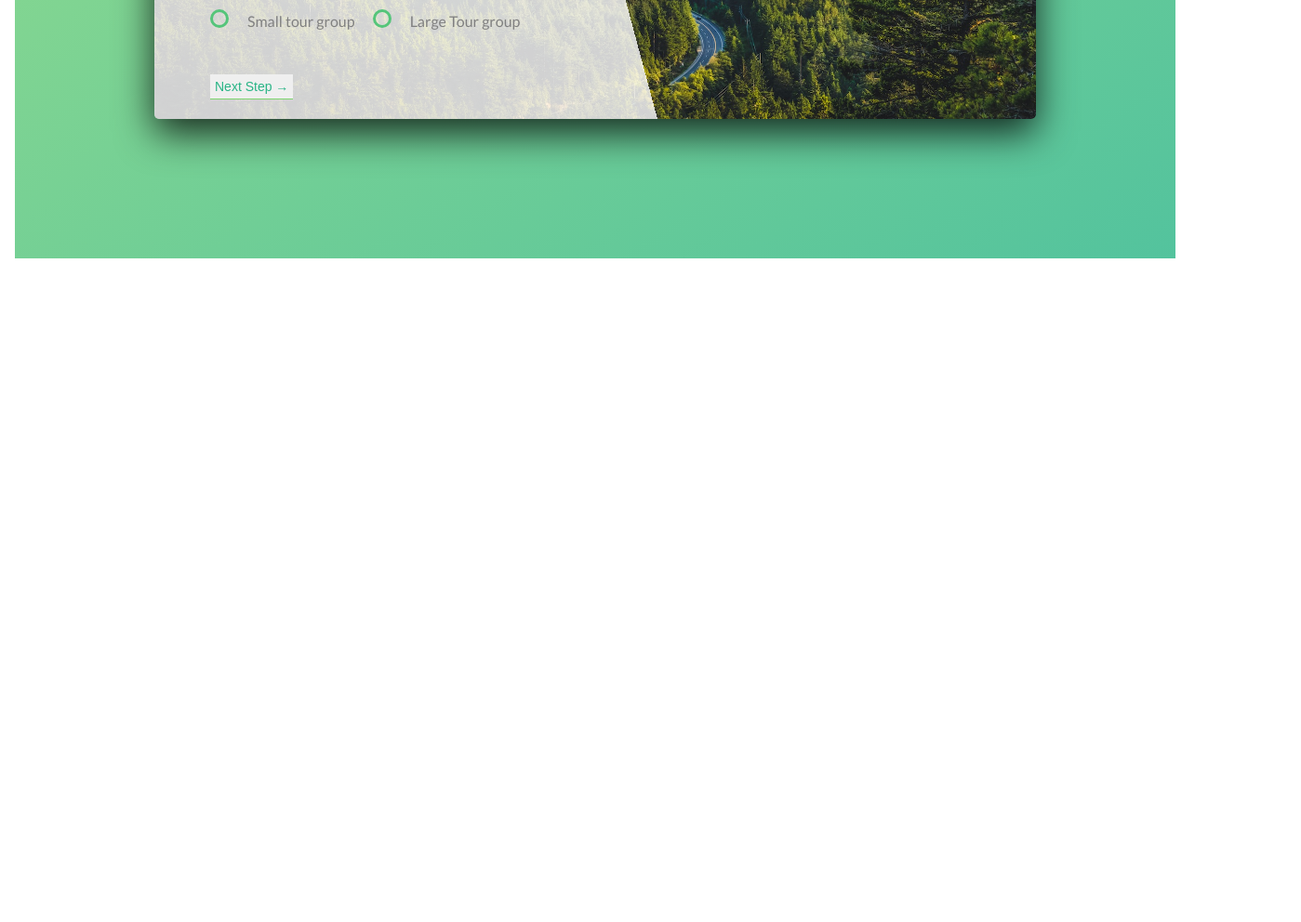
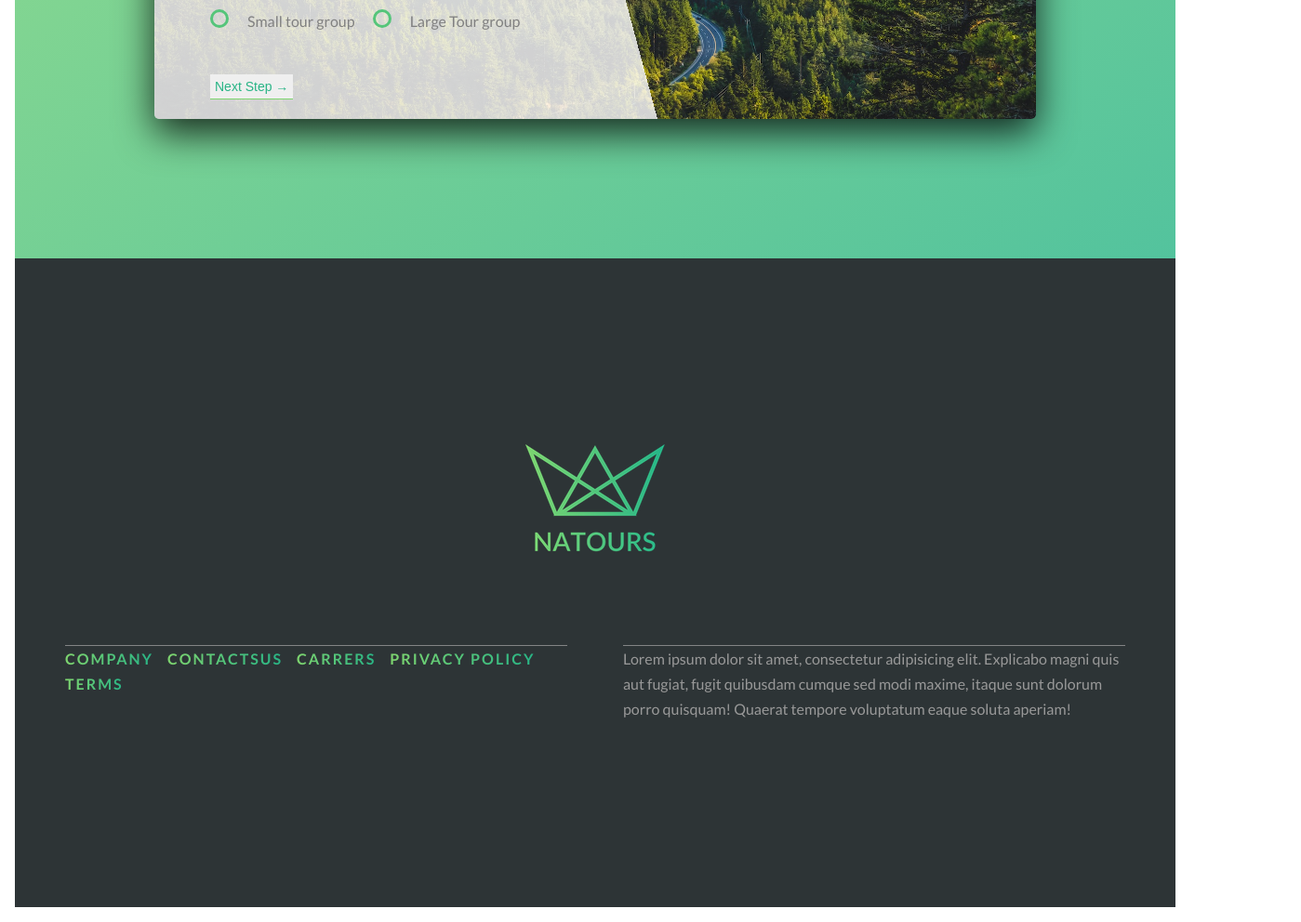
Before and after one commit to impy1477/outdoor, a website: page index.html in a window 1280 px wide. Shown: the part 4737-5729 px from the top of the page at 93% size, 1399 px wide, since content can reach past the window. Before the commit the page ends 5031 px from the top, so only its background shows below. Drawn offline with Linux system fonts and the light colour scheme.

Commit message:
footer done by my way

```diff
--- a/index.html
+++ b/index.html
@@ -282,13 +282,33 @@
                                         Next Step &rarr;
                                     </button>
                                 </div>
-
                             </form>
                         </div>
                     </div>
                 </div>
             </section>
         </main>
+        <footer class="footer">
+                <div class="row">
+                    <div class="footer__logo">
+                        <img src="./img/logo-green-1x.png" alt="icon">
+                    </div>
+                </div>
+                <div class="row">
+                    <div class="col-1-of-2 footer__list">
+                        <ul>
+                            <li><a href="#">COMPANY</a></li>
+                            <li><a href="#">CONTACTSUS</a></li>
+                            <li><a href="#">CARRERS</a></li>
+                            <li><a href="#">PRIVACY POLICY</a></li>
+                            <li><a href="#">TERMS</a></li>
+                        </ul>
+                    </div>
+                    <div class="col-1-of-2 footer__contact">
+                        Lorem ipsum dolor sit amet, consectetur adipisicing elit. Explicabo magni quis aut fugiat, fugit quibusdam cumque sed modi maxime, itaque sunt dolorum porro quisquam! Quaerat tempore voluptatum eaque soluta aperiam!
+                    </div>
+                </div>
+            </footer>
         <!--
         <section class="grid-test">
             <div class="row">
--- a/sass/components/_composition.scss
+++ b/sass/components/_composition.scss
@@ -10,14 +10,14 @@
     z-index: 10;
     transition: all 0.3s; }
     .composition__photo--p1 {
-      left: 15%;
-      top: 200%; }
+      left: 0rem;
+      top: 0rem; }
     .composition__photo--p2 {
-      left: 0%;
-      top: 0%; }
+      left: 322rem;
+      top: 30rem; }
     .composition__photo--p3 {
-      left: 65%;
-      top: 50%; }
+      left: 75rem;
+      top: 170rem; }
     .composition__photo:hover {
       transform: scale(1.15) translateY(-5rem);
       box-shadow: 0 25rem 4rem rgba(0, 0, 0, 0.5);
--- /dev/null
+++ b/sass/layout/_footer.scss
@@ -0,0 +1,40 @@
+.footer {
+    background-color: #2d3436;
+    padding: 200rem 0;
+    font-size: $defualt-font-size;
+
+    &__logo {
+        text-align: center;
+        margin-bottom: 10rem;
+    }
+
+    &__list {
+        list-style: none;
+        border-top: 1px solid rgba($color-grey-dark, 0.8);
+
+        ul li {
+            display: block;
+            float: left;
+            &:not(:last-child) {
+                margin-right: 15rem;
+            }
+            & a {
+                text-decoration: none;
+                color: $color-grey-dark;
+                text-transform: uppercase;
+                font-weight: 700;
+                display: inline-block;
+                background-image: linear-gradient(to right, $color-primary-light, $color-primary-dark);
+                -webkit-background-clip: text;
+                color: transparent;
+                letter-spacing: 2rem;
+                transition: all 0.3s;
+            }
+        }
+    }
+
+    &__contact {
+        border-top: 1px solid rgba($color-grey-dark, 0.8);
+        color: $color-grey-dark;
+    }
+}
--- a/sass/main.scss
+++ b/sass/main.scss
@@ -18,6 +18,7 @@
 @import  "components/btn-simple"   ;
 
 @import  "layout/header"           ;
+@import  "layout/footer"           ;
 @import  "layout/grid"             ;
 
 @import  "pages/home"              ;
```
Also changed, not shown: css/style.css.
